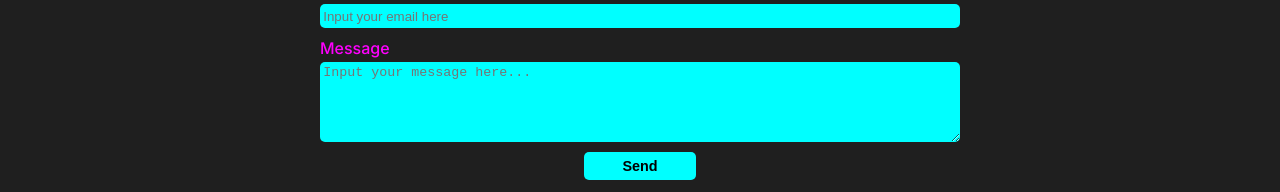
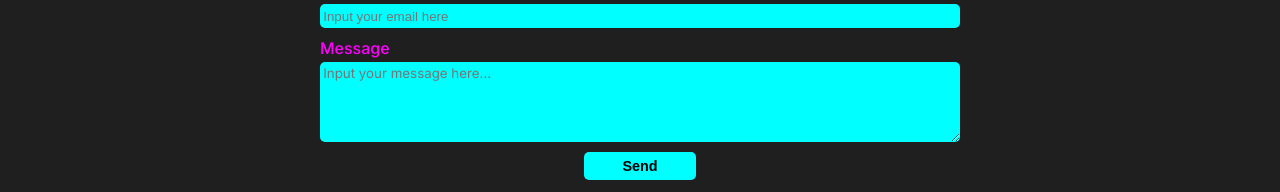
Before and after one commit to MatasA-commits/portfolio, a Next.js app: page /contactForm in a window 1280 px wide. Shown: the part 159-351 px from the top of the page. Built offline with nearby package versions, Linux system fonts and the light colour scheme.

Commit message:
chore: changed text area font

```diff
--- a/components/contactForm/textArea.tsx
+++ b/components/contactForm/textArea.tsx
@@ -1,4 +1,7 @@
 import styles from "../../styles/contactForm/contactForm.module.css";
+import { Inter } from "next/font/google";
+
+const inter = Inter({ subsets: ["latin"] });
 
 interface TextAreaProps extends React.InputHTMLAttributes<HTMLTextAreaElement> {
   id: string;
@@ -27,7 +30,7 @@ const TextArea = ({
         name={name}
         rows={5}
         placeholder={placeholder}
-        className={`${styles.inputGroup} ${styles.textArea}`}
+        className={`${inter.className} ${styles.inputGroup} ${styles.textArea}`}
       ></textarea>
       {error && <p className={styles.error}>*{errorMessage}</p>}
     </div>
```
